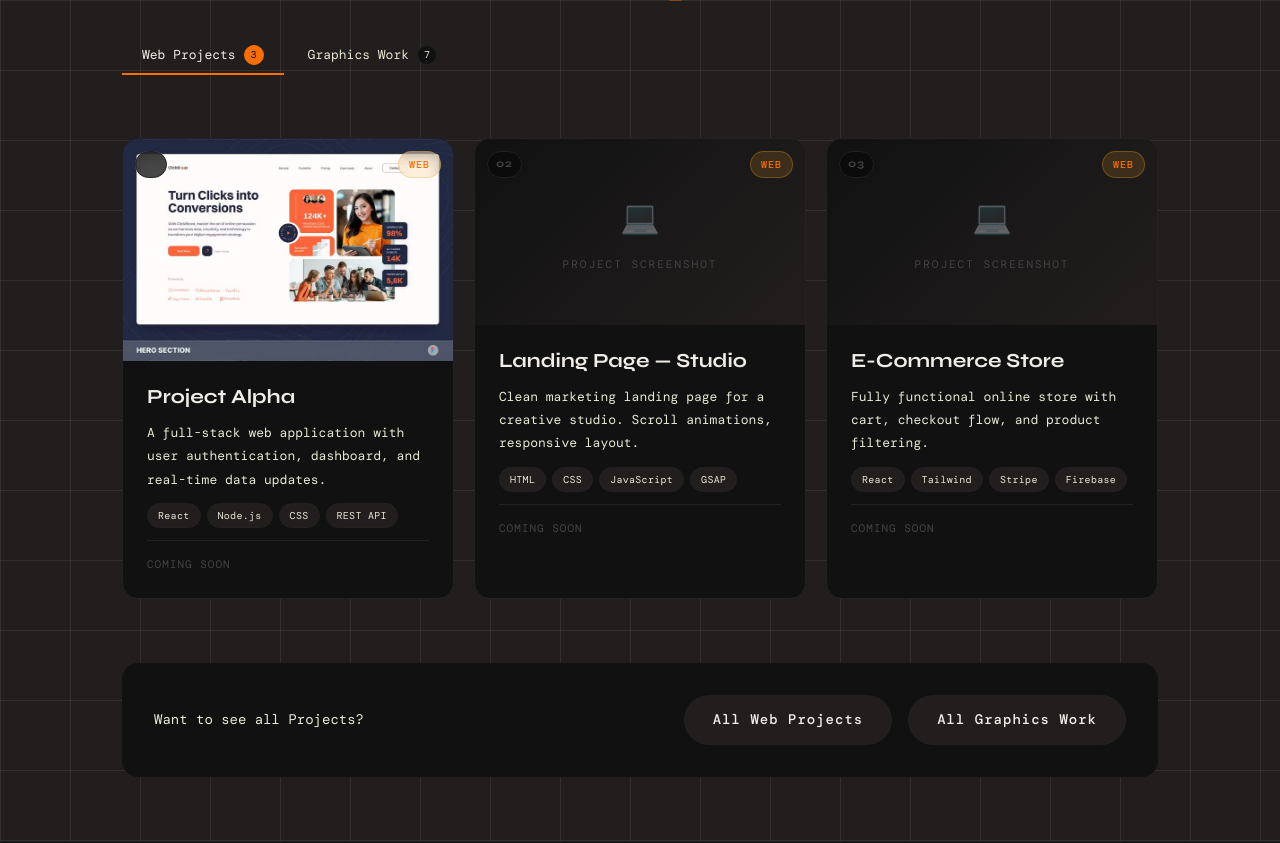
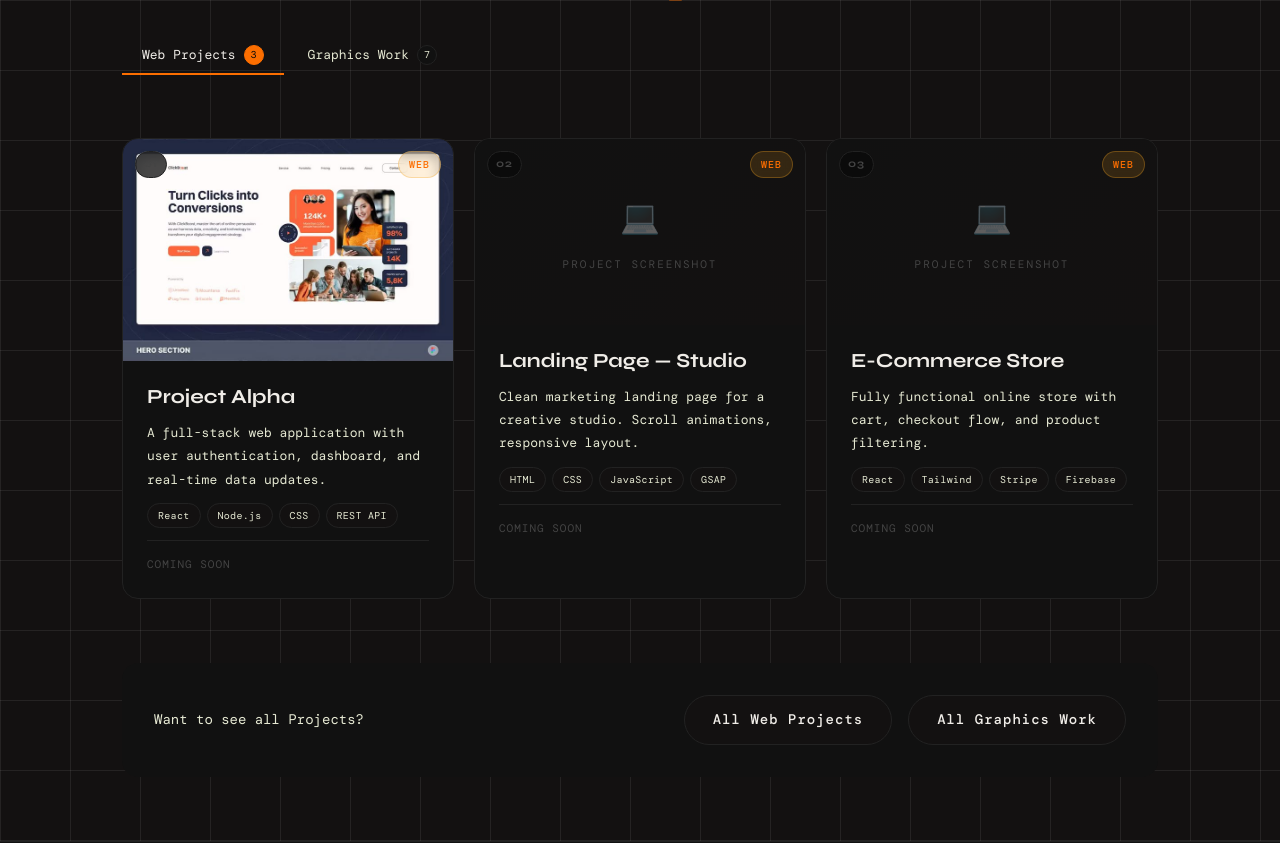
Before and after one commit to MrDean99/dean-mpire-portfolio, a React (Vite) app: page / in a window 1280 px wide. Shown: the part 2800-3643 px from the top of the page. Built offline with nearby package versions, Linux system fonts and the light colour scheme; a web font is replaced by a local one.

Commit message:
background change

```diff
--- a/src/err.jsx
+++ b/src/err.jsx
@@ -4,3 +4,4 @@
 // EMAIL ICON IS NOT WORKING
 // SWITCH TO LIGHT MODE
 // ADD PRELOADER
+// REMOVE EMOJIS
--- a/src/styles/Global.css
+++ b/src/styles/Global.css
@@ -12,7 +12,8 @@
 ───────────────────────────────────────────── */
 :root {
   /* Colors */
-  --color-bg:          #221e1e;   /* main background */
+  /* --color-bg:          #221e1e;   main background */
+  --color-bg:          #131111;   /* main background */
   --color-bg-card:     #111111;   /* card / section backgrounds */
   --color-bg-hover:    #1a1a1a;   /* hover states */
   --color-border:      #222222;   /* subtle borders */
```
